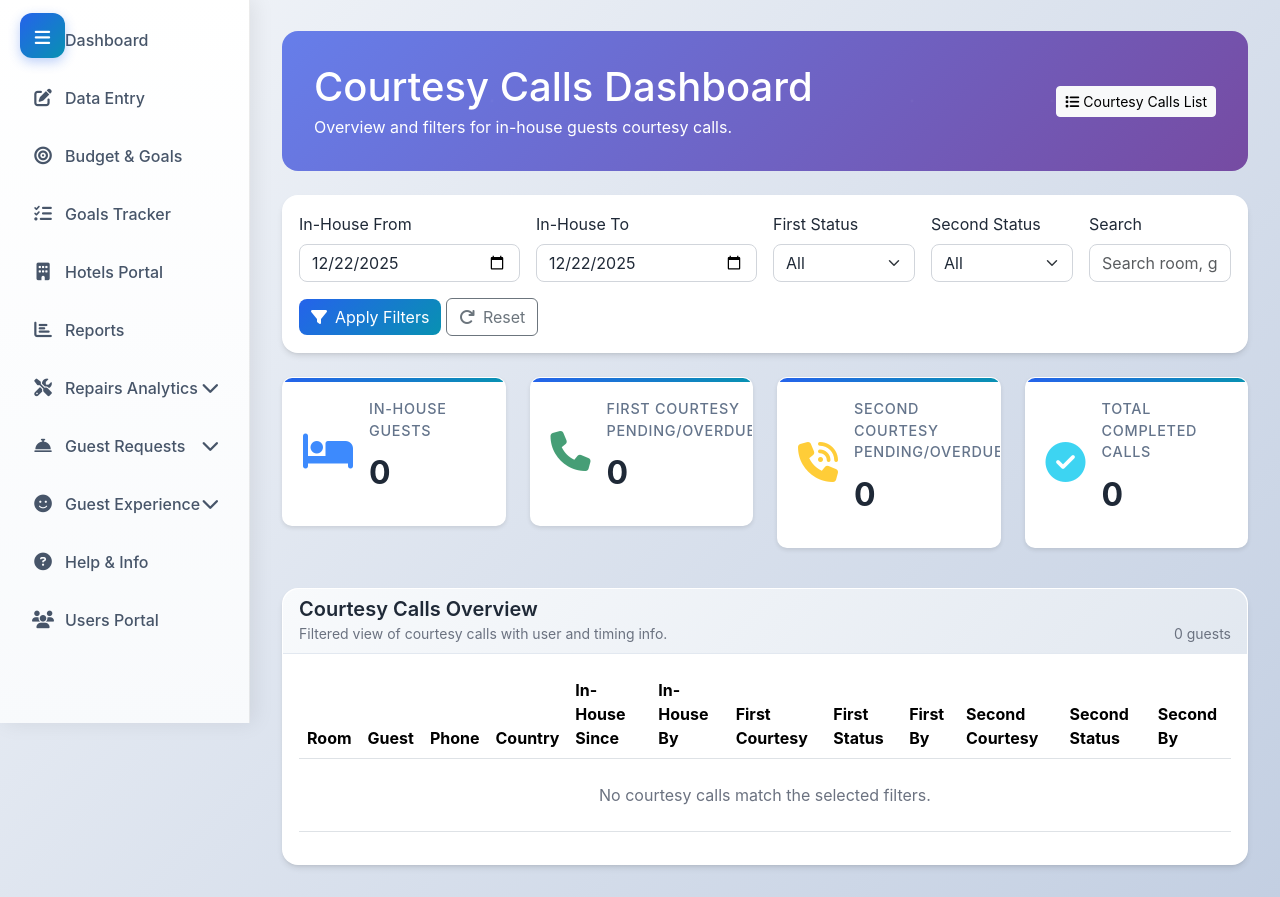
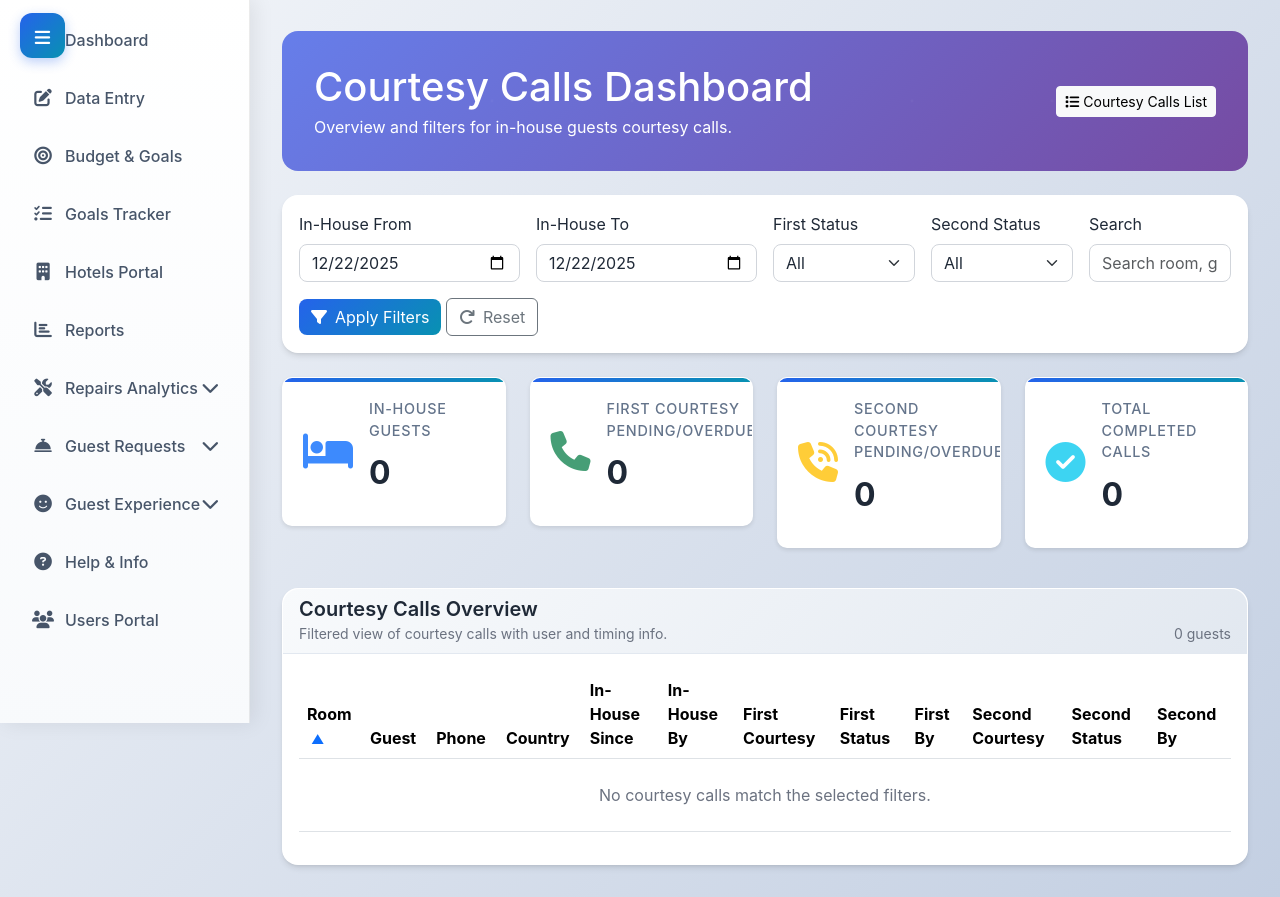
Before and after one commit to abdelmanem/BenchstayV2, a Django app: page /guest-experience/courtesy-calls/dashboard/ in a window 1280 px wide. Shown: the part 77-974 px from the top of the page. Run offline with Django 5.2, Linux system fonts and the light colour scheme; the visitor is signed in with stand-in values (Sample User, id 1); data comes from the database, SQL or seed files in the repository; data that the repository does not hold is empty.

Commit message:
Update courtesy_calls_dashboard.html

```diff
--- a/templates/guest_experience/courtesy_calls_dashboard.html
+++ b/templates/guest_experience/courtesy_calls_dashboard.html
@@ -28,6 +28,30 @@
     .metric-icon {
         font-size: 2.5rem;
         opacity: 0.8;
+    }
+
+    /* Sortable table styles */
+    .sortable {
+        user-select: none;
+    }
+
+    .sortable:hover {
+        background-color: #f8f9fa;
+    }
+
+    .cursor-pointer {
+        cursor: pointer;
+    }
+
+    .sort-indicator {
+        font-size: 0.8em;
+        color: #999;
+        margin-left: 4px;
+    }
+
+    .sort-indicator.active {
+        color: #0d6efd;
+        font-weight: bold;
     }
 </style>
 {% endblock %}
@@ -171,18 +195,18 @@
             <table class="table table-hover align-middle">
                 <thead>
                     <tr>
-                        <th>Room</th>
-                        <th>Guest</th>
-                        <th>Phone</th>
-                        <th>Country</th>
-                        <th>In-House Since</th>
-                        <th>In-House By</th>
-                        <th>First Courtesy</th>
-                        <th>First Status</th>
-                        <th>First By</th>
-                        <th>Second Courtesy</th>
-                        <th>Second Status</th>
-                        <th>Second By</th>
+                        <th class="sortable cursor-pointer" data-sort="room">Room <span class="sort-indicator"></span></th>
+                        <th class="sortable cursor-pointer" data-sort="guest_name">Guest <span class="sort-indicator"></span></th>
+                        <th class="sortable cursor-pointer" data-sort="phone">Phone <span class="sort-indicator"></span></th>
+                        <th class="sortable cursor-pointer" data-sort="country">Country <span class="sort-indicator"></span></th>
+                        <th class="sortable cursor-pointer" data-sort="in_house_since">In-House Since <span class="sort-indicator"></span></th>
+                        <th class="sortable cursor-pointer" data-sort="in_house_by">In-House By <span class="sort-indicator"></span></th>
+                        <th class="sortable cursor-pointer" data-sort="first_courtesy_due_at">First Courtesy <span class="sort-indicator"></span></th>
+                        <th class="sortable cursor-pointer" data-sort="first_courtesy_status">First Status <span class="sort-indicator"></span></th>
+                        <th class="sortable cursor-pointer" data-sort="first_courtesy_by">First By <span class="sort-indicator"></span></th>
+                        <th class="sortable cursor-pointer" data-sort="second_courtesy_due_at">Second Courtesy <span class="sort-indicator"></span></th>
+                        <th class="sortable cursor-pointer" data-sort="second_courtesy_status">Second Status <span class="sort-indicator"></span></th>
+                        <th class="sortable cursor-pointer" data-sort="second_courtesy_by">Second By <span class="sort-indicator"></span></th>
                     </tr>
                 </thead>
                 <tbody id="courtesyDashboardBody">
@@ -221,6 +245,10 @@ document.addEventListener('DOMContentLoaded', function () {
 
     let allRows = [];
 
+    // Sorting state
+    let currentSortColumn = 'room';
+    let currentSortOrder = 'asc'; // 'asc' or 'desc'
+
     function formatDateTime(isoString) {
         if (!isoString) return '-';
         const d = new Date(isoString);
@@ -233,6 +261,50 @@ document.addEventListener('DOMContentLoaded', function () {
             hour: '2-digit',
             minute: '2-digit',
         });
+    }
+
+    function compareValues(a, b, column) {
+        // Handle null/undefined values
+        if (a == null && b == null) return 0;
+        if (a == null) return 1;
+        if (b == null) return -1;
+
+        // For date columns, parse ISO dates
+        if (column === 'in_house_since' || column === 'first_courtesy_due_at' || column === 'second_courtesy_due_at') {
+            const dateA = new Date(a);
+            const dateB = new Date(b);
+            return dateA - dateB;
+        }
+
+        // For string columns, do case-insensitive comparison
+        const strA = String(a).toLowerCase();
+        const strB = String(b).toLowerCase();
+        return strA.localeCompare(strB);
+    }
+
+    function sortRows(rows, column, order) {
+        const sorted = [...rows];
+        sorted.sort((a, b) => {
+            const aVal = a[column];
+            const bVal = b[column];
+            const comparison = compareValues(aVal, bVal, column);
+            return order === 'asc' ? comparison : -comparison;
+        });
+        return sorted;
+    }
+
+    function updateSortIndicators(activeColumn) {
+        document.querySelectorAll('th.sortable .sort-indicator').forEach(indicator => {
+            indicator.classList.remove('active');
+            indicator.textContent = '';
+        });
+
+        const activeHeader = document.querySelector(`th[data-sort="${activeColumn}"]`);
+        if (activeHeader) {
+            const indicator = activeHeader.querySelector('.sort-indicator');
+            indicator.classList.add('active');
+            indicator.textContent = currentSortOrder === 'asc' ? '▲' : '▼';
+        }
     }
 
     function applyFiltersAndRender() {
@@ -286,6 +358,10 @@ document.addEventListener('DOMContentLoaded', function () {
         if (countLabel) {
             countLabel.textContent = `${total} guests`;
         }
+
+        // Apply sorting
+        filtered = sortRows(filtered, currentSortColumn, currentSortOrder);
+        updateSortIndicators(currentSortColumn);
 
         tbody.innerHTML = '';
         if (!filtered.length) {
@@ -355,6 +431,25 @@ document.addEventListener('DOMContentLoaded', function () {
         });
     }
 
+    // Add click handlers for sortable headers
+    const sortableHeaders = document.querySelectorAll('th.sortable');
+    sortableHeaders.forEach(header => {
+        header.addEventListener('click', () => {
+            const columnName = header.getAttribute('data-sort');
+
+            // If the same column is clicked, toggle the sort order
+            if (currentSortColumn === columnName) {
+                currentSortOrder = currentSortOrder === 'asc' ? 'desc' : 'asc';
+            } else {
+                // If a different column is clicked, set it as the current sort column and default to ascending
+                currentSortColumn = columnName;
+                currentSortOrder = 'asc';
+            }
+
+            applyFiltersAndRender();
+        });
+    });
+
     loadData();
 });
 </script>
```
